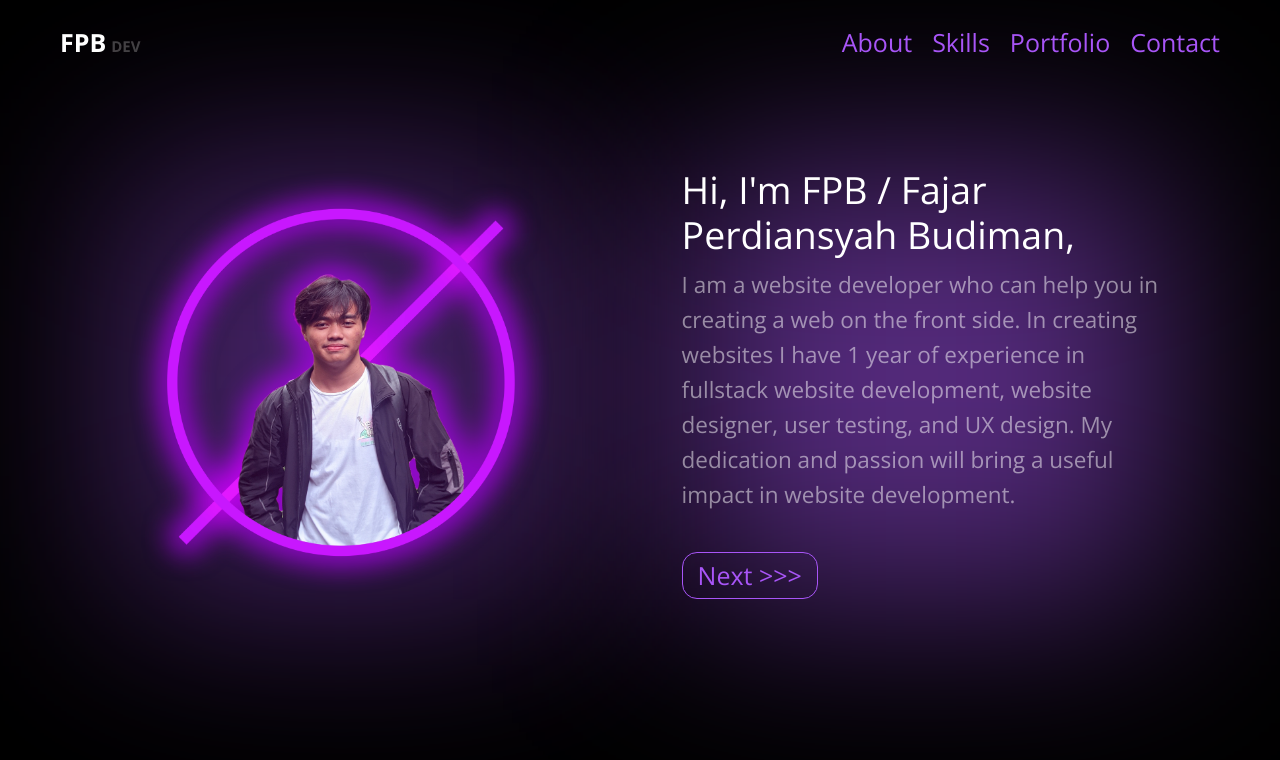
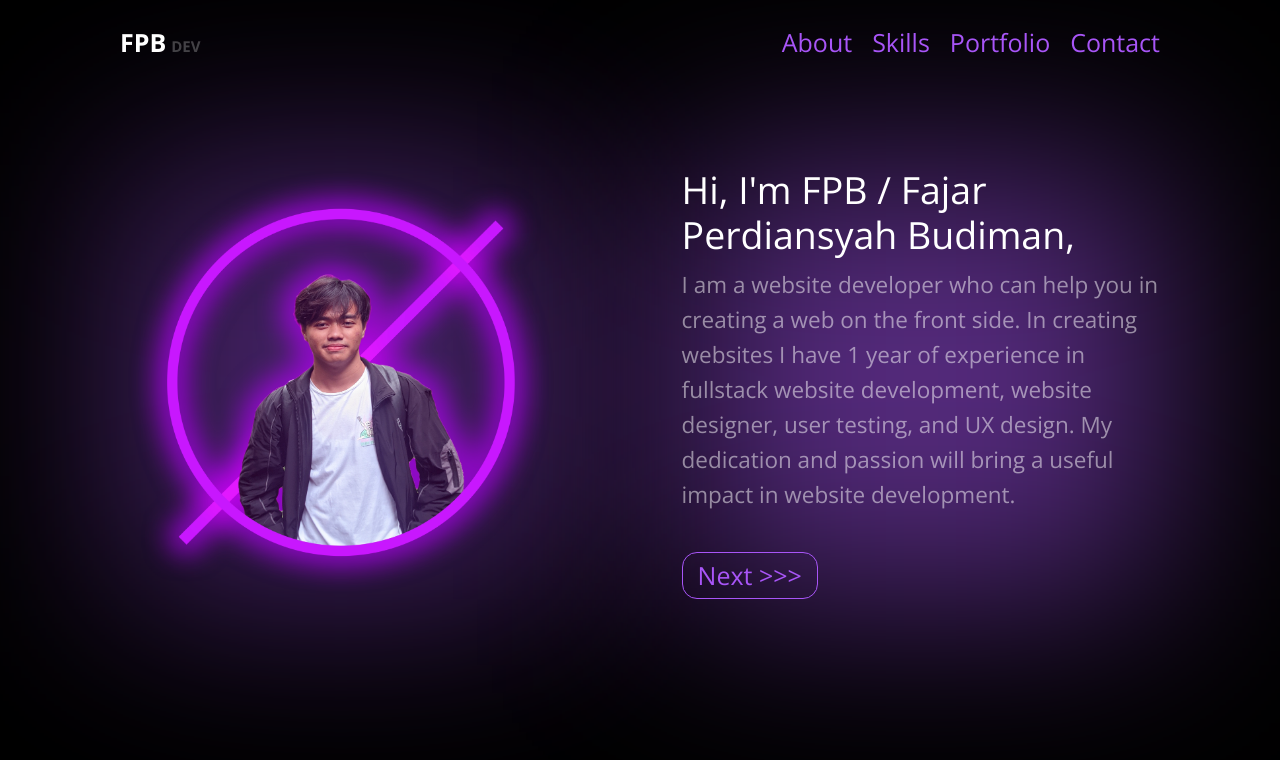
Before and after one commit to fpbismyname/fpbdev, a React (Vite) app: page / in a window 1280 px wide. Shown: the top 760 px of the page. Built offline with nearby package versions, Linux system fonts and the light colour scheme.

Commit message:
Update v1.0.1

```diff
--- a/src/components/Navbar.tsx
+++ b/src/components/Navbar.tsx
@@ -37,9 +37,9 @@ const Navbar: React.FC<NavbarProps> = ({func}) => {
   return (
     <>
       <div
-        className={`sticky z-10 top-0 flex flex-row justify-between py-5 px-12 items-center ${
+        className={`sticky z-10 top-0 flex flex-row justify-between py-5 px-24 items-center ${
           isScrolled
-            ? "bg-black/75 transition-color duration-300"
+            ? "bg-black/65 transition-color duration-300"
             : "bg-transparent transition-color duration-300"
         }`}
       >
--- a/src/index.css
+++ b/src/index.css
@@ -147,6 +147,7 @@
   text-purple-500
   relative
   before:content-[""]
+  bg-transparent
   before:absolute
   before:-z-10
   before:w-full
@@ -168,6 +169,7 @@
   text-purple-500
   before:content-[""]
   before:absolute
+  bg-transparent
   before:-z-10
   before:w-0
   before:bottom-0
@@ -183,6 +185,7 @@
   relative
   before:content-[""]
   before:absolute
+  bg-transparent
   before:-z-10
   before:w-full
   before:bottom-0
--- a/tailwind.config.js
+++ b/tailwind.config.js
@@ -8,5 +8,6 @@ export default {
     extend: {
     },
   },
-  plugins: [],
+  plugins: [
+  ],
 }
```
